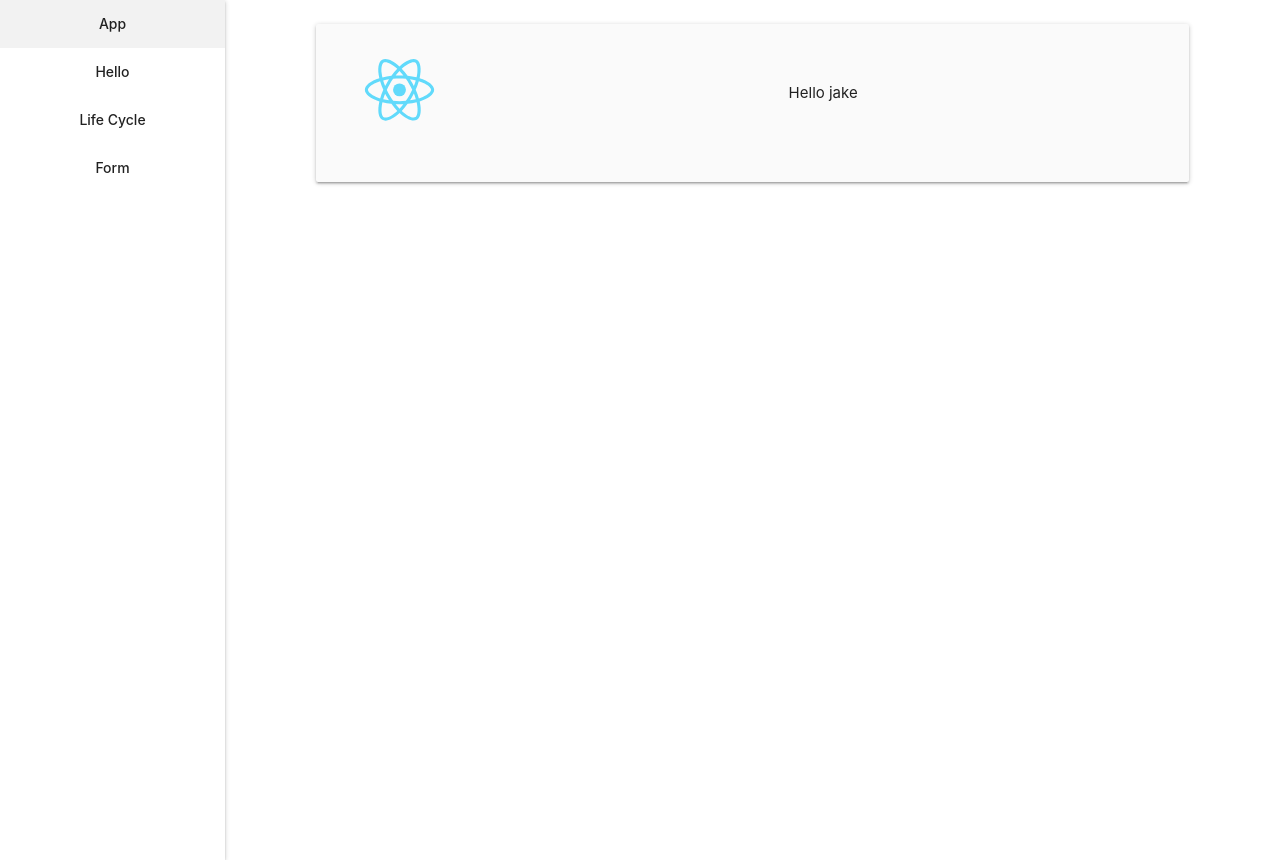
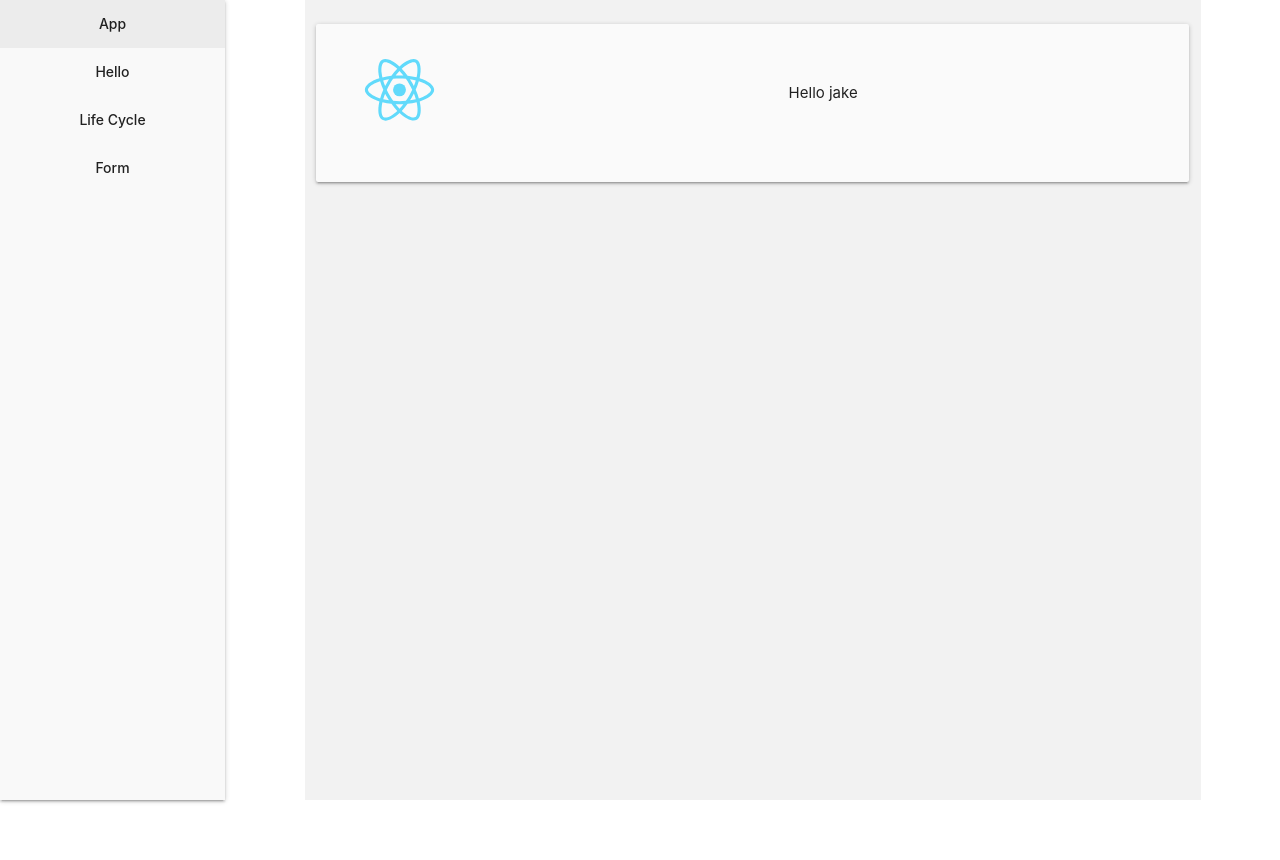
Before and after one commit to wuyuyu0222/test-app, a React (Create React App) app: page /hello in a window 1280 px wide. After the commit the page ends 800 px from the top, so only its background shows below. Built offline with nearby package versions, Linux system fonts and the light colour scheme.

Commit message:
css adjust

```diff
--- a/src/App.css
+++ b/src/App.css
@@ -22,10 +22,15 @@
   position: static;
   transform: translateX(0);
   width: 15rem;
+  height: 100%;
+  background-color: #F9F9F9;
+}
+
+.container {
+  background-color: #F2F2F2;
 }
 
 .App-header {
-  background-color: #282c34;
   min-height: 100vh;
   width: 100%;
   display: flex;
--- a/src/component/About.js
+++ b/src/component/About.js
@@ -1,6 +1,5 @@
 import React, { Component } from 'react'
 import logo from '../logo.svg';
-import './About.css';
 
 class About extends Component {
   render() {
--- a/src/component/Hello.js
+++ b/src/component/Hello.js
@@ -1,5 +1,4 @@
 import React, { Component } from 'react'
-import './Hello.css';
 import logo from '../logo.svg';
 import PropTypes from 'prop-types';
 
```
Also changed, not shown: src/component/About.css (deleted), src/component/Hello.css (deleted).
